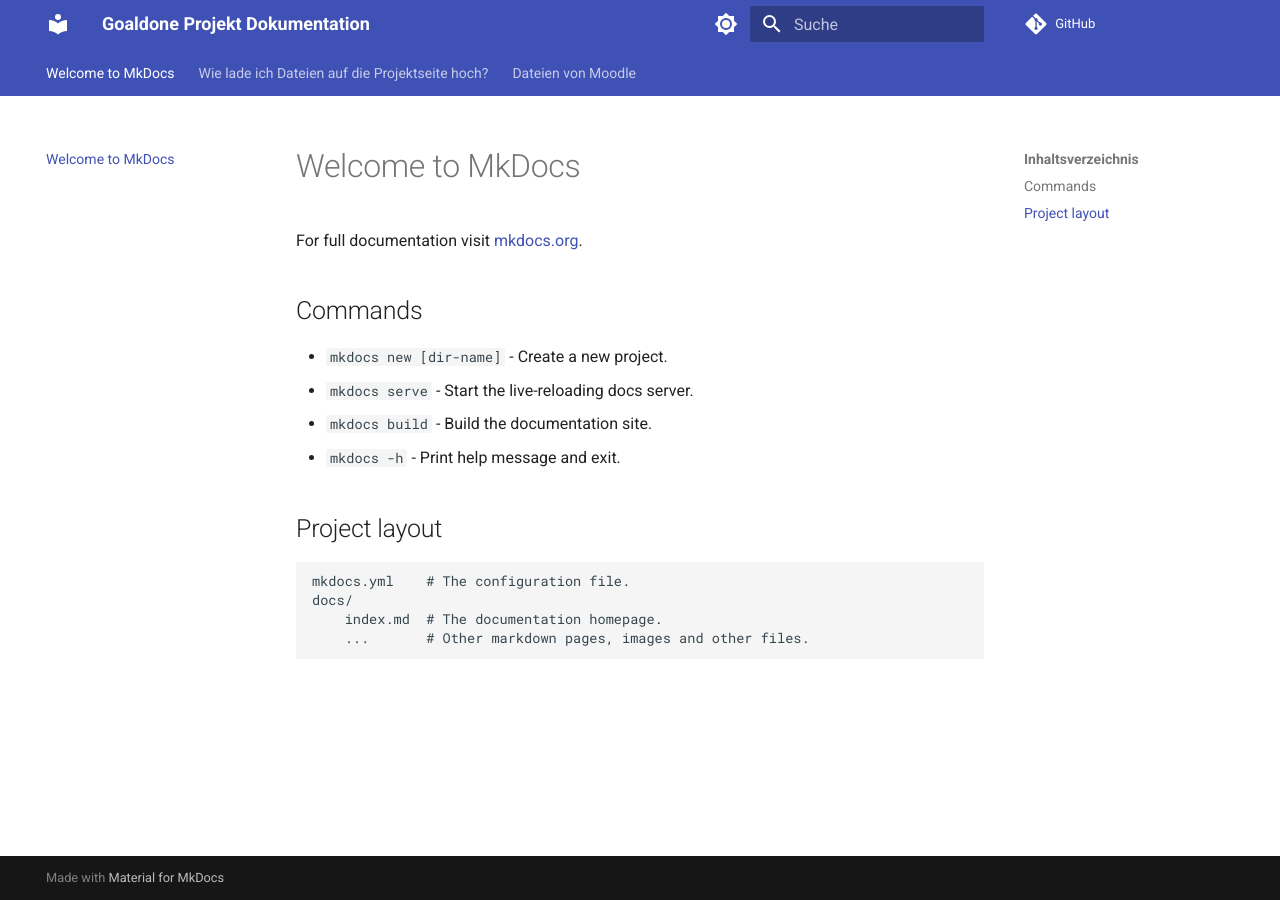
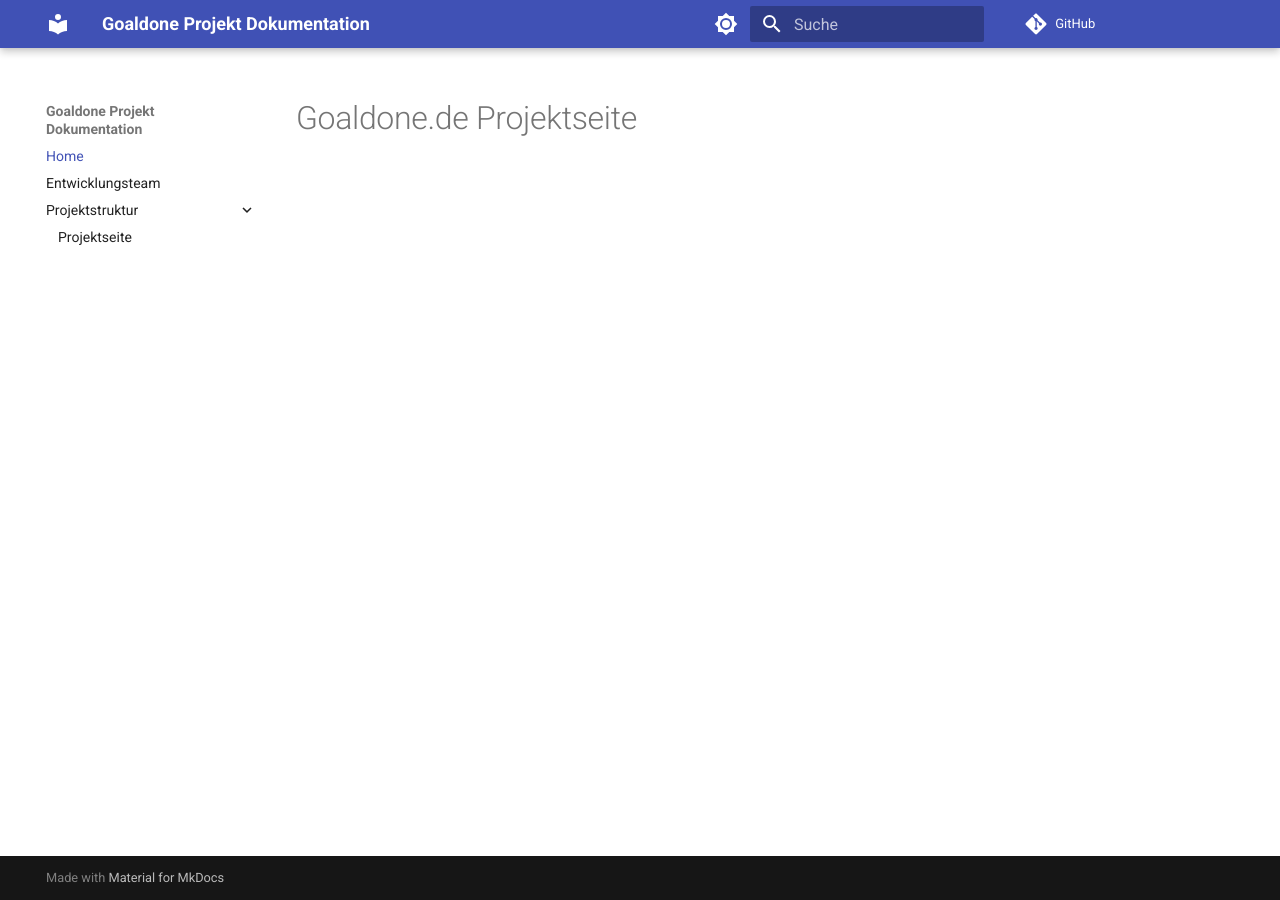
Before and after one commit to goaldone-dhbw/goaldone-projektseite, an MkDocs documentation site: the page built from docs/index.md, in a window 1280 px wide. Built offline with MkDocs 1.6.1 and Material for MkDocs 9.7.7, drawn with Linux system fonts in a browser that asks for light colours; comment, search, counter and statistics services are not loaded.

Commit message:
Update documentation

```diff
--- a/docs/index.md
+++ b/docs/index.md
@@ -1,17 +1 @@
-# Welcome to MkDocs
-
-For full documentation visit [mkdocs.org](https://www.mkdocs.org).
-
-## Commands
-
-* `mkdocs new [dir-name]` - Create a new project.
-* `mkdocs serve` - Start the live-reloading docs server.
-* `mkdocs build` - Build the documentation site.
-* `mkdocs -h` - Print help message and exit.
-
-## Project layout
-
-    mkdocs.yml    # The configuration file.
-    docs/
-        index.md  # The documentation homepage.
-        ...       # Other markdown pages, images and other files.
+# Goaldone.de Projektseite
--- a/mkdocs.yml
+++ b/mkdocs.yml
@@ -7,7 +7,7 @@
   name: material
   language: de
   features:
-    - navigation.tabs # Macht die Navigation schöner
+    - navigation.expand # Macht Kategorien in der Seitenleiste aufklappbar
   palette:
     # Optional: Dark Mode Schalter hinzufügen
     - media: "(prefers-color-scheme: light)"
@@ -34,3 +34,9 @@
 
 plugins:
   - search
+
+nav:
+  - Home: index.md
+  - Entwicklungsteam: entwicklungsteam.md
+  - Projektstruktur:
+      - Projektseite: projektseite.md
```
Also changed, not shown: README.md (+3 -0 lines), docs/aufgabenblaetter.md (renamed from docs/aufgabenblätter.md, +2 -2 lines), docs/entwicklungsteam.md (added, +1 -0 lines), docs/projektseite.md (renamed from docs/Upload.md, +6 -2 lines).
